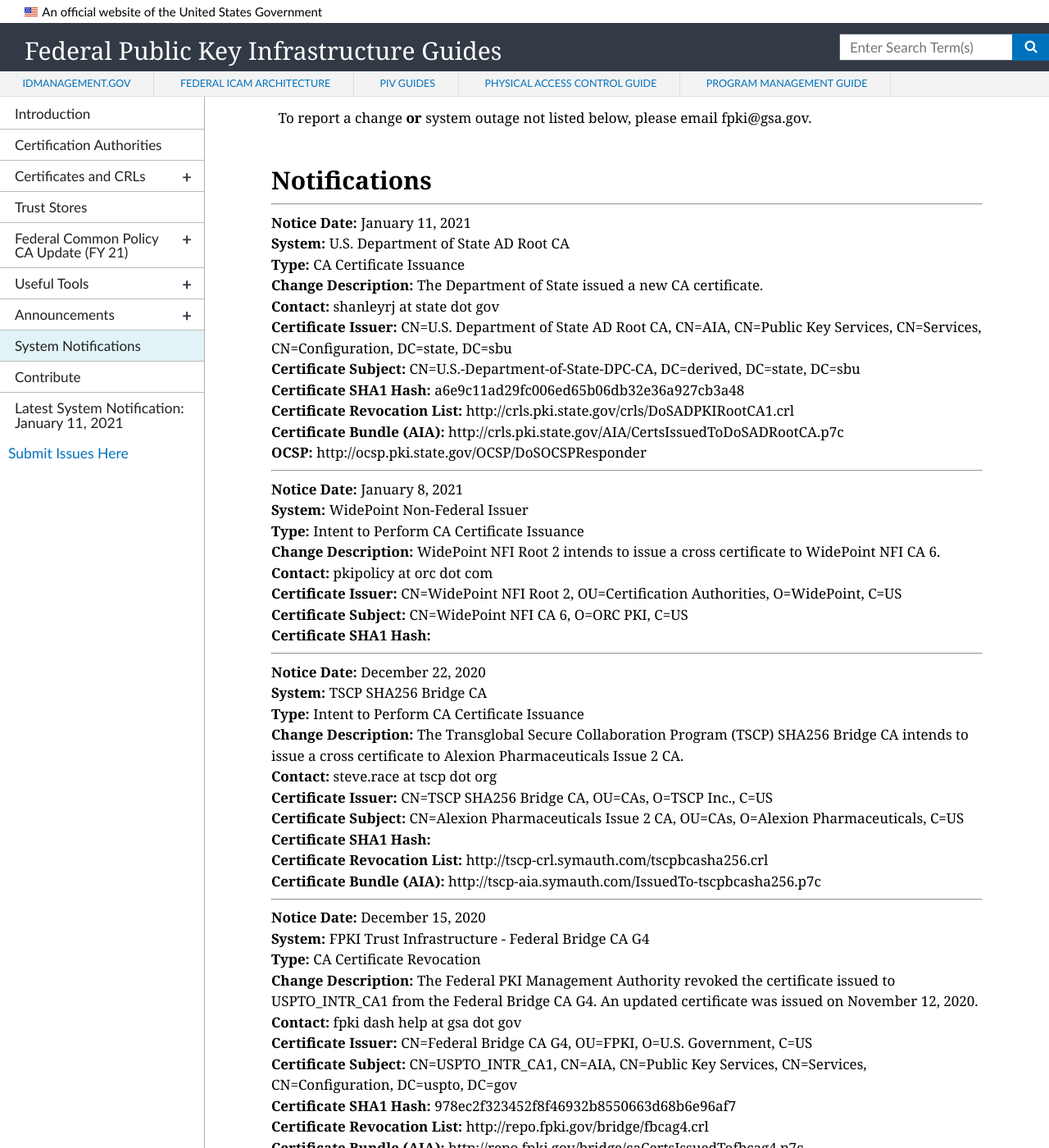
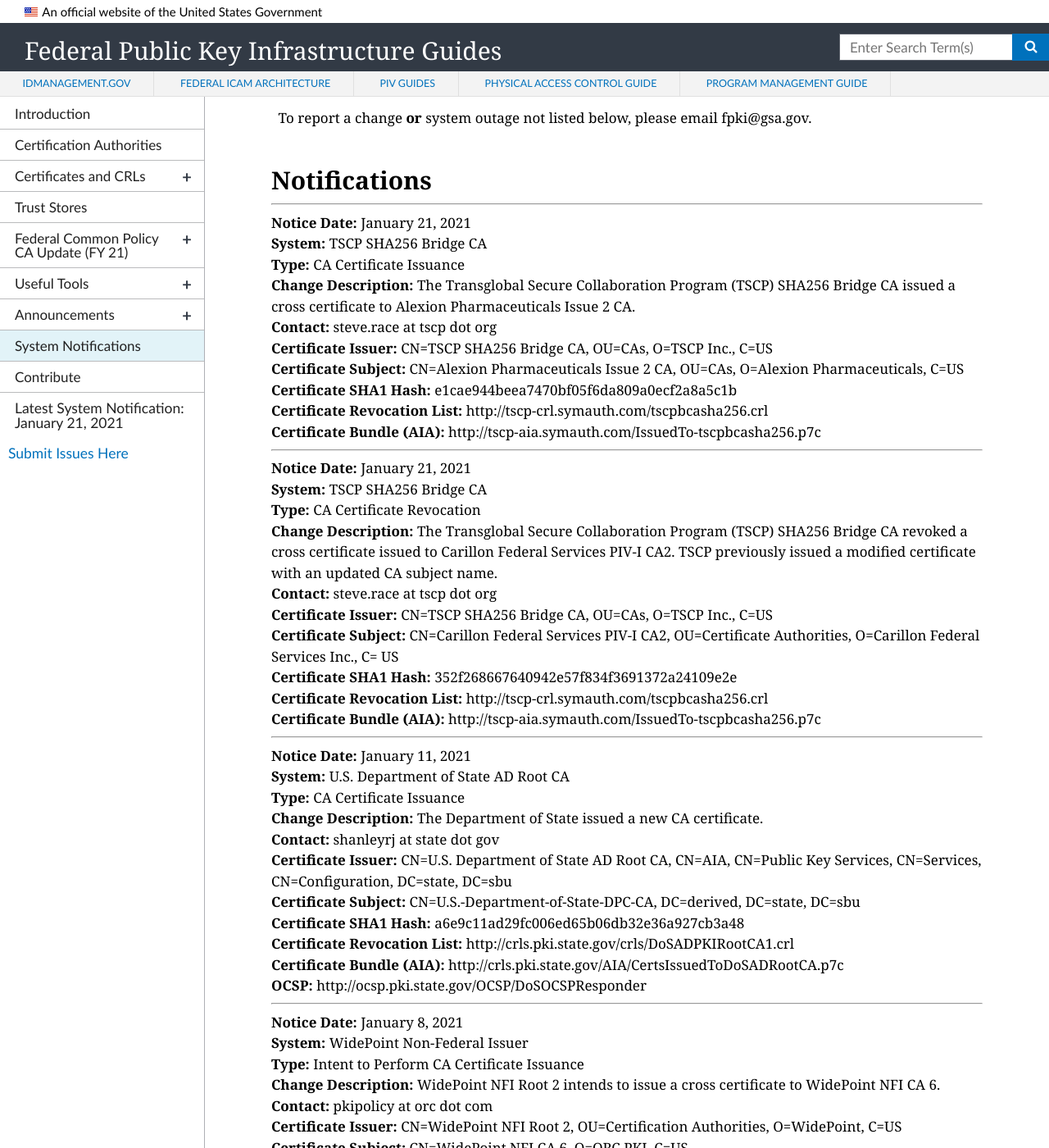
Before and after one commit to GSA/fpki-guides, a Jekyll site: the page built from pages/fpki_notifications.md, in a window 1280 px wide and 1400 px high, scrolled down 663 px. Shown: the whole window at 82% size. Built offline with Jekyll 4.4.1, drawn with Linux system fonts in a browser that asks for light colours; nearby versions of some CDN libraries.

Commit message:
Update notifications.yml

```diff
--- a/_data/notifications.yml
+++ b/_data/notifications.yml
@@ -3290,6 +3290,34 @@
   sia_uri:
   ocsp_uri: http://ocsp.pki.state.gov/OCSP/DoSOCSPResponder
 
+- notice_date: January 21, 2021
+  change_type: CA Certificate Revocation
+  start_datetime:
+  system: TSCP SHA256 Bridge CA
+  change_description: The Transglobal Secure Collaboration Program (TSCP) SHA256 Bridge CA revoked a cross certificate issued to Carillon Federal Services PIV-I CA2. TSCP previously issued a modified certificate with an updated CA subject name.
+  contact: steve.race at tscp dot org
+  ca_certificate_hash: 352f268667640942e57f834f3691372a24109e2e
+  ca_certificate_issuer: CN=TSCP SHA256 Bridge CA, OU=CAs, O=TSCP Inc., C=US
+  ca_certificate_subject: CN=Carillon Federal Services PIV-I CA2, OU=Certificate Authorities, O=Carillon Federal Services Inc., C= US
+  cdp_uri: http://tscp-crl.symauth.com/tscpbcasha256.crl
+  aia_uri: http://tscp-aia.symauth.com/IssuedTo-tscpbcasha256.p7c
+  sia_uri:
+  ocsp_uri:
+
+- notice_date: January 21, 2021
+  change_type: CA Certificate Issuance
+  start_datetime:
+  system: TSCP SHA256 Bridge CA
+  change_description: The Transglobal Secure Collaboration Program (TSCP) SHA256 Bridge CA issued a cross certificate to Alexion Pharmaceuticals Issue 2 CA.
+  contact: steve.race at tscp dot org
+  ca_certificate_hash: e1cae944beea7470bf05f6da809a0ecf2a8a5c1b
+  ca_certificate_issuer: CN=TSCP SHA256 Bridge CA, OU=CAs, O=TSCP Inc., C=US
+  ca_certificate_subject: CN=Alexion Pharmaceuticals Issue 2 CA, OU=CAs, O=Alexion Pharmaceuticals, C=US
+  cdp_uri: http://tscp-crl.symauth.com/tscpbcasha256.crl
+  aia_uri: http://tscp-aia.symauth.com/IssuedTo-tscpbcasha256.p7c
+  sia_uri:
+  ocsp_uri:
+
 #- notice_date:
 #  change_type: CA Certificate Issuance
 #  start_datetime:
```
